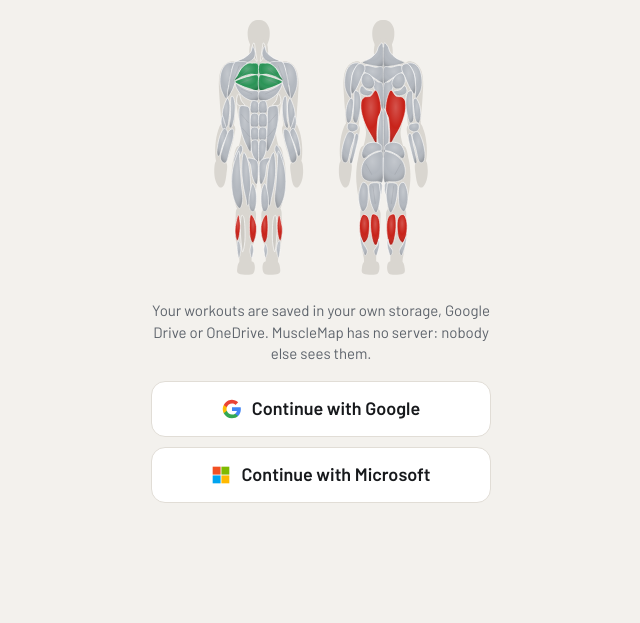
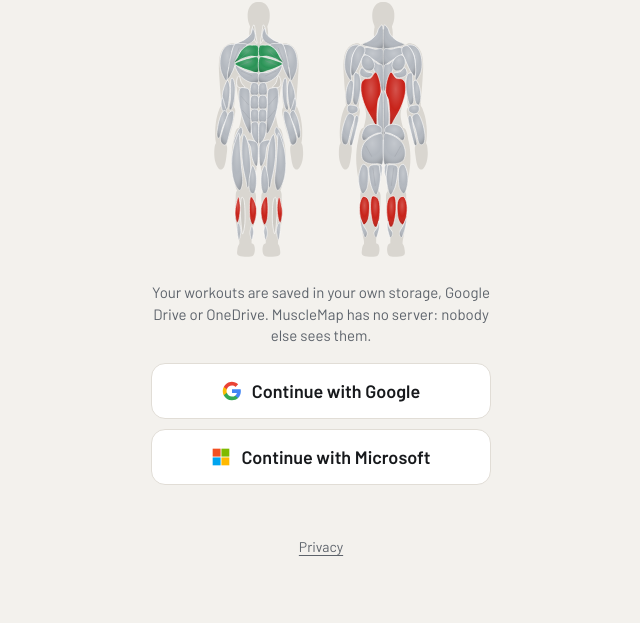
Before and after one commit to flepr/musclemap, a plain HTML site: page index.html in a window 1280 px wide. Shown: the part 177-800 px from the top of the page, without its empty margins (319-959 px from the left). Drawn offline with Linux system fonts and the light colour scheme.

Commit message:
Sign-in screen: privacy link (needed for Google brand verification)
Co-Authored-By: Claude Opus 5.5 <noreply@anthropic.com>
Claude-Session: https://claude.ai/code/session_012QJFACczEkuLyTwxcSKhvH

```diff
--- a/css/app.css
+++ b/css/app.css
@@ -308,6 +308,7 @@ details.why .txt b { color: var(--ink); }
 .plogo { display: flex; width: 24px; justify-content: center; flex: none; }
 .tmain span.acct { color: var(--ink-2); overflow: hidden; text-overflow: ellipsis; white-space: nowrap; }
 #gate .err { color: var(--red-ink); min-height: 20px; font-weight: 500; }
+#gate .gpriv { color: var(--muted); font-size: 14px; text-decoration: underline; text-underline-offset: 3px; }
 
 /* --- toast --- */
 .toast { position: fixed; left: 50%; transform: translateX(-50%); bottom: calc(96px + env(safe-area-inset-bottom)); z-index: 90; background: var(--ink); color: var(--bg); padding: 10px 14px; border-radius: 12px; font-weight: 500; font-size: 14.5px; display: flex; align-items: center; gap: 14px; max-width: 92vw; box-shadow: 0 6px 20px rgba(0,0,0,.25); }
--- a/js/app.js
+++ b/js/app.js
@@ -570,7 +570,7 @@ function showGate(reason) {
   const g = $('#gate');
   g.innerHTML = `<div class="wordmark">MUSCLE<span>MAP</span></div><div class="tag">${esc(t('appTagline'))}</div>
     <div class="gbody">${bodyPair(m => ({ pec_haut: 1, pec_mil: 1, dorsal: 2, gastro: 2 }[m] === 1 ? heatColor(p, .7) : { dorsal: 1, gastro: 1 }[m] ? p.target : p.steel), p, { label: 'MuscleMap' })}</div>
-    <p>${esc(t(list.length > 1 ? 'gateText2' : 'gateText'))}</p><div class="ssos">${btns}</div><p class="err" role="alert">${esc(msg)}</p>`;
+    <p>${esc(t(list.length > 1 ? 'gateText2' : 'gateText'))}</p><div class="ssos">${btns}</div><p class="err" role="alert">${esc(msg)}</p><a class="gpriv" href="privacy.html">${esc(t('privacy'))}</a>`;
   g.hidden = false;
 }
 function unlock() {
```
